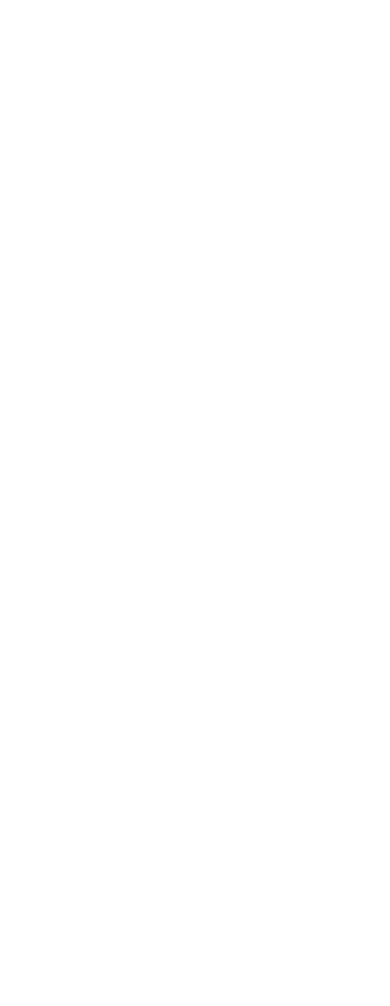
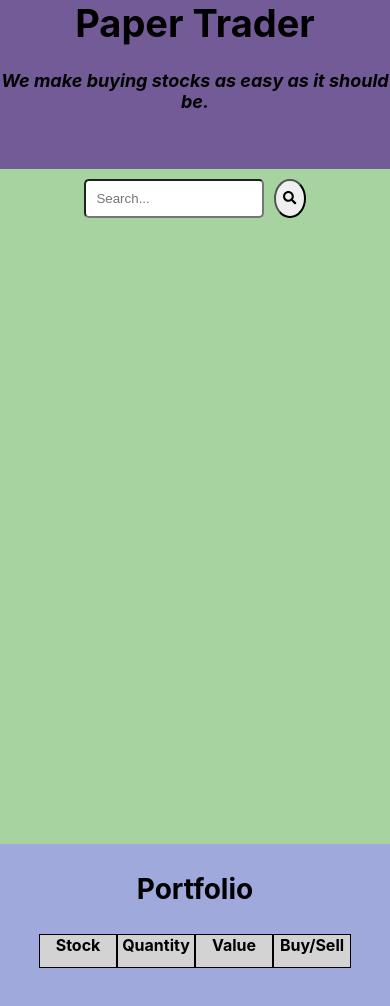
Before and after one commit to andrewkerr3956/project-4-web, a React (Create React App) app: page / in a window 390 px wide. Shown: the top 1006 px of the page. Before the commit the page ends 844 px from the top, so only its background shows below. Built offline with nearby package versions, Linux system fonts and the light colour scheme.

Commit message:
Made more progress on the design to get it ready for api usage, and also, responsive design has improved for the page.

```diff
--- a/src/App.css
+++ b/src/App.css
@@ -19,16 +19,6 @@
   display: none;
 }
 
-@media screen and (max-width: 768px) {
-  .small-screen-warning {
-    display: block ;
-  }
-  .api-container,.database-container,.flex-container,.header-container,.main-container,.search-bar,.search-btn,.stocks-section {
-    display: none;
-  }
-
-}
-
 .main-container {
   text-align: var(--text-center, center);
 }
@@ -42,19 +32,33 @@
 .flex-container {
   display: flex;
   width: 100%;
-  height: 80vh;
+  flex-flow: row wrap;
+}
+
+.grid-container {
+  display: grid;
+  height: 40vh;
+  justify-content: center;
+  grid-template-columns: repeat(4, 20%);
+  grid-template-rows: 10%;
+}
+
+.grid-header {
+  border: 1px solid black;
+  background-color: lightgray;
 }
 
 .api-container {
   background-color: var(--api-cell-color, black);
   width: 60%;
   text-align: left;
+  height: 80vh;
 }
 
 .search-bar {
   padding: 10px;
   border-radius: 5px;
-  width: 30%;
+  width: 40%;
   margin-top: 10px;
 }
 
@@ -65,9 +69,18 @@
   margin-top: 10px;
 }
 
+@media screen and (max-width: 768px) {
+  .api-container {
+    width: 100%;
+  }
+  .database-container {
+    width: 100% !important;
+  }
+}
+
 @media screen and (max-width: 1076px) {
     .search-btn {
-      width: 10%;
+      width: 8%;
     }
 }
 
@@ -97,3 +110,24 @@
 h4 {
   font-size: var(--h4, 16px);
 }
+
+@media screen and (max-width: 364px) {
+  .header-container {
+    height: 25vh !important;
+  }
+}
+
+@media screen and (max-width: 768px)  {
+  h1 {
+    font-size: 48px !important;
+  }
+  h2 {
+    font-size: 38px !important;
+  }
+  h3 {
+    font-size: 28px !important;
+  }
+  h4 {
+    font-size: 18px !important;
+  }
+}
--- a/src/App.js
+++ b/src/App.js
@@ -28,7 +28,13 @@
 const DbComponent = () => {
   return (
     <>
-
+      <h3>Portfolio</h3>
+      <div className={'grid-container'}>
+            <div className={'grid-header'}><strong>Stock</strong></div>
+            <div className={'grid-header'}><strong>Quantity</strong></div>
+            <div className={'grid-header'}><strong>Value</strong></div>
+            <div className={'grid-header'}><strong>Buy/Sell</strong></div>
+      </div>
     </>
   )
 }
```
